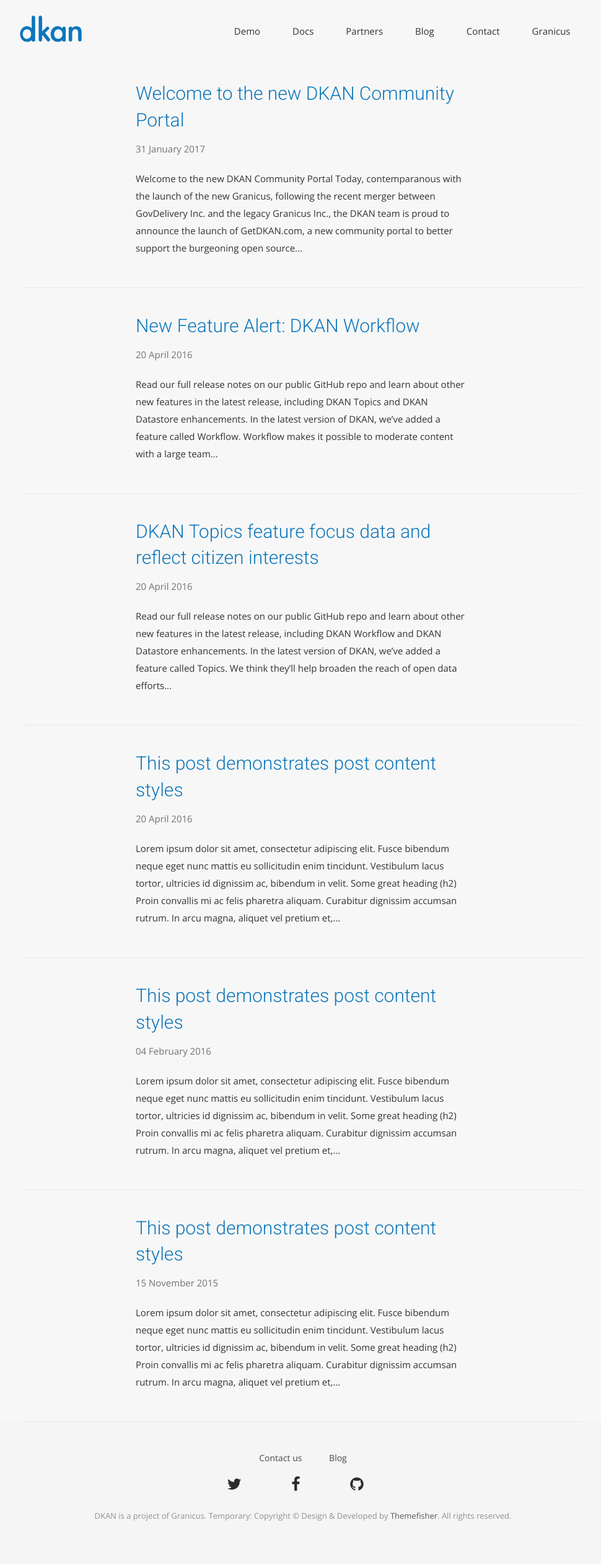
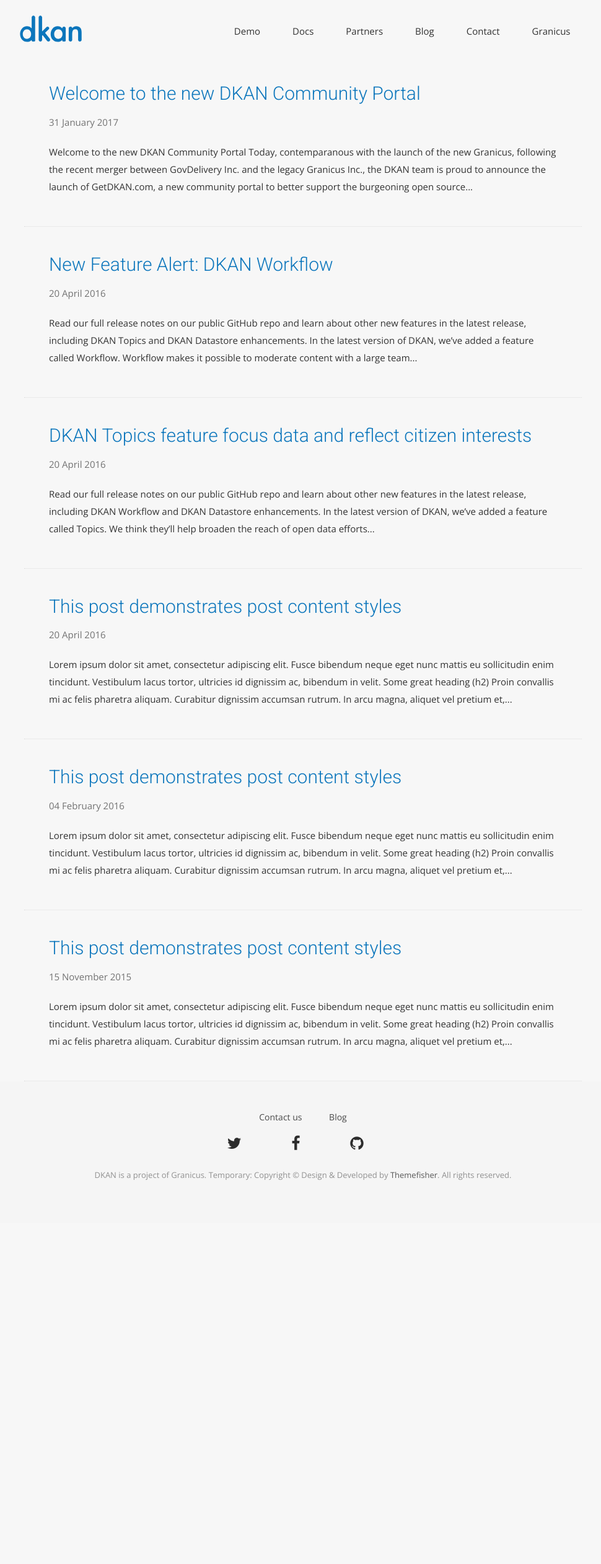
Before and after one commit to GetDKAN/GetDKAN.com, a Jekyll site: the page built from blog.html, in a window 1280 px wide. Shown: the whole page at 62% size, without its empty margins (151-1121 px from the left). Built offline with Jekyll 4.4.1, drawn with Linux system fonts in a browser that asks for light colours; nearby versions of some CDN libraries; some web fonts are replaced; after the commit the page ends 1974 px from its top, so only the background shows below that.

Commit message:
Update dkan.css

```diff
--- a/css/dkan.css
+++ b/css/dkan.css
@@ -288,12 +288,7 @@
   color: #737373;
 }
 body .post-area {
-  padding:40px 180px;
   background-color: inherit;
-}
-#contact-form {
-    padding: 10px 175px;
-    overflow-x: hidden;
 }
 #service .col-sm-6 {
   padding-top: 30px;
```
